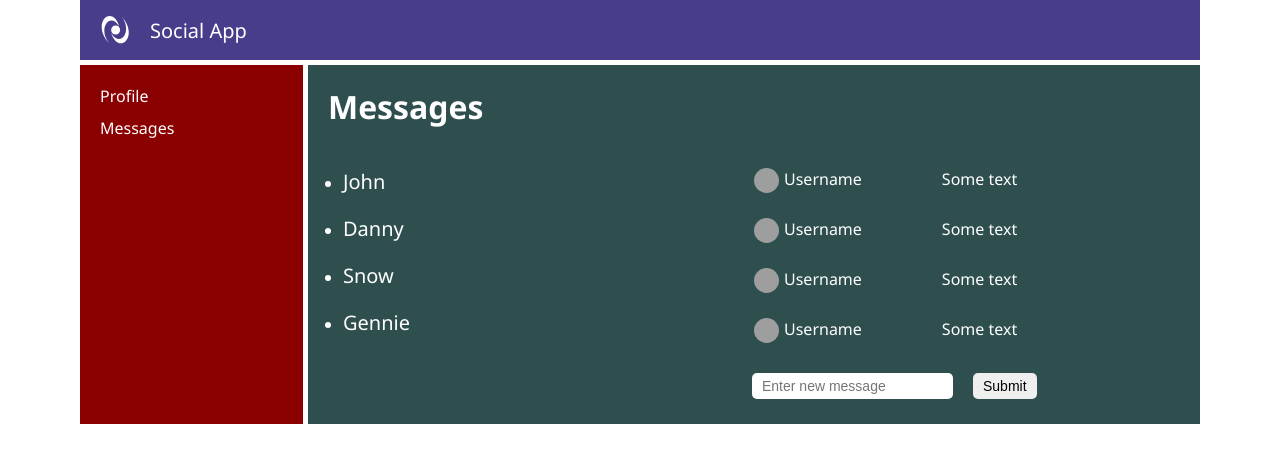
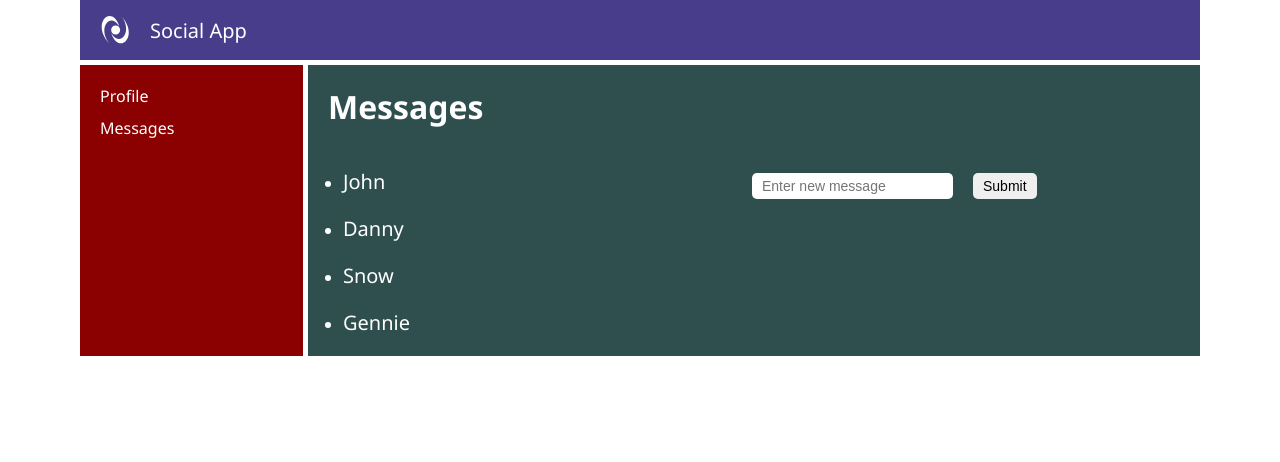
Before and after one commit to Zhalgas28/social-app, a React (Create React App) app: page /messages in a window 1280 px wide. Shown: the top 462 px of the page. Built offline with nearby package versions, Linux system fonts and the light colour scheme; grey boxes are pictures that could not be loaded.

Commit message:
Added opportunity to add messages

```diff
--- a/src/App.js
+++ b/src/App.js
@@ -8,18 +8,31 @@ import Messages from "./components/Messages/Messages";
 import { Routes, Route } from "react-router-dom";
 
 export const addNewPostActionCreator = (text) => {
-	return {
-		type: "ADD-NEW-POST",
-		text
-	}
-}
+  return {
+    type: "ADD-NEW-POST",
+    text,
+  };
+};
+
+export const addNewMessageActionCreator = (text) => {
+  return {
+    type: "ADD-NEW-MESSAGE",
+    text,
+  };
+};
 
 function App() {
   const [posts, setPosts] = useState([]);
+  const [messages, setMessages] = useState([]);
 
   const store = {
     _state: {
-      posts: posts,
+      profilePage: {
+        posts: posts,
+      },
+      messagesPage: {
+        messages: messages,
+      },
     },
 
     getState() {
@@ -34,6 +47,15 @@ function App() {
         };
         setPosts([...posts, newPost]);
       }
+
+      if (action.type === "ADD-NEW-MESSAGE") {
+        const newMessage = {
+          id: uuidv4(),
+          userId: 1,
+          text: action.text,
+        };
+        setMessages([...messages, newMessage]);
+      }
     },
   };
 
@@ -47,12 +69,20 @@ function App() {
             path="/profile"
             element={
               <Profile
-                state={store.getState()}
+                state={store.getState().profilePage}
                 dispatch={store.dispatch.bind(store)}
               />
             }
           />
-          <Route path="/messages" element={<Messages />} />
+          <Route
+            path="/messages"
+            element={
+              <Messages
+                state={store.getState().messagesPage}
+                dispatch={store.dispatch.bind(store)}
+              />
+            }
+          />
         </Routes>
       </div>
     </div>
--- a/src/components/Messages/MessageItems/Item.js
+++ b/src/components/Messages/MessageItems/Item/Item.js
@@ -1,6 +1,6 @@
-import styles from './Item.module.css'
+import styles from "./Item.module.css";
 
-function Item() {
+function Item({ message }) {
   return (
     <div className={styles.item}>
       <div className={styles.ava}>
@@ -10,9 +10,9 @@ function Item() {
         />
       </div>
       <div className={styles.name}>Username</div>
-      <p className={styles.message}>Some text </p>
+      <p className={styles.message}>{message.text}</p>
     </div>
   );
 }
 
-export default Item
+export default Item;
--- a/src/components/Messages/MessageItems/MessageItems.js
+++ b/src/components/Messages/MessageItems/MessageItems.js
@@ -1,18 +1,17 @@
 import styles from "./MessageItems.module.css";
-import Item from "./Item";
+import Item from "./Item/Item";
+import MessagesForm from "./MessagesForm/MessagesForm";
 
-function MessageItems() {
+function MessageItems(props) {
+	const {state, dispatch} = props;
+
   return (
     <div className={styles.items}>
-      <Item />
-      <Item />
-      <Item />
-      <Item />
+      {state.messages.map((message) =>
+				<Item key={message.id} message={message}/>
+			)}
 
-      <form className={styles.form}>
-        <input type="text" name="post" placeholder="Enter new message" />
-        <button type="Submit">Submit</button>
-      </form>
+			<MessagesForm dispatch={dispatch}/>
     </div>
   );
 }
--- a/src/components/Messages/MessageItems/MessageItems.module.css
+++ b/src/components/Messages/MessageItems/MessageItems.module.css
@@ -3,14 +3,3 @@
 	flex-direction: column;
 	gap: 20px;
 }
-
-.form input, form, button{
-	font-size: 14px;
-	padding: 5px 10px;
-	border: 0;
-	border-radius: 5px;
-}
-
-.form input {
-	margin: 0px 20px 0px -12px;
-}
--- /dev/null
+++ b/src/components/Messages/MessageItems/MessagesForm/MessagesForm.js
@@ -0,0 +1,28 @@
+import { useState } from 'react'
+import { addNewMessageActionCreator } from "../../../../App";
+import styles from "./MessagesForm.module.css";
+
+function MessagesForm({ dispatch }) {
+  const [messageText, setMessageText] = useState("");
+
+  const formHandler = (event) => {
+    event.preventDefault();
+		messageText && dispatch(addNewMessageActionCreator(messageText))
+		setMessageText("")
+  };
+
+  return (
+    <form className={styles.form} onSubmit={formHandler}>
+      <input
+        type="text"
+        name="post"
+        placeholder="Enter new message"
+        value={messageText}
+				onChange={(e) => setMessageText(e.target.value)}
+      />
+      <button type="Submit">Submit</button>
+    </form>
+  );
+}
+
+export default MessagesForm;
--- /dev/null
+++ b/src/components/Messages/MessageItems/MessagesForm/MessagesForm.module.css
@@ -0,0 +1,10 @@
+.form input, form, button{
+	font-size: 14px;
+	padding: 5px 10px;
+	border: 0;
+	border-radius: 5px;
+}
+
+.form input {
+	margin: 0px 20px 0px -12px;
+}
--- a/src/components/Messages/Messages.js
+++ b/src/components/Messages/Messages.js
@@ -2,13 +2,15 @@ import Dialogs from "./Dialogs/Dialogs";
 import styles from "./Messages.module.css";
 import MessageItems from "./MessageItems/MessageItems";
 
-function Messages() {
+function Messages(props) {
+  const { state, dispatch } = props;
+
   return (
     <div className={styles.messages}>
       <h1 className={styles.title}>Messages</h1>
       <div className={styles.messagesBody}>
         <Dialogs />
-        <MessageItems />
+        <MessageItems state={state} dispatch={dispatch} />
       </div>
     </div>
   );
```
Also changed, not shown: src/components/Messages/MessageItems/Item/Item.module.css (renamed from src/components/Messages/MessageItems/Item.module.css).
